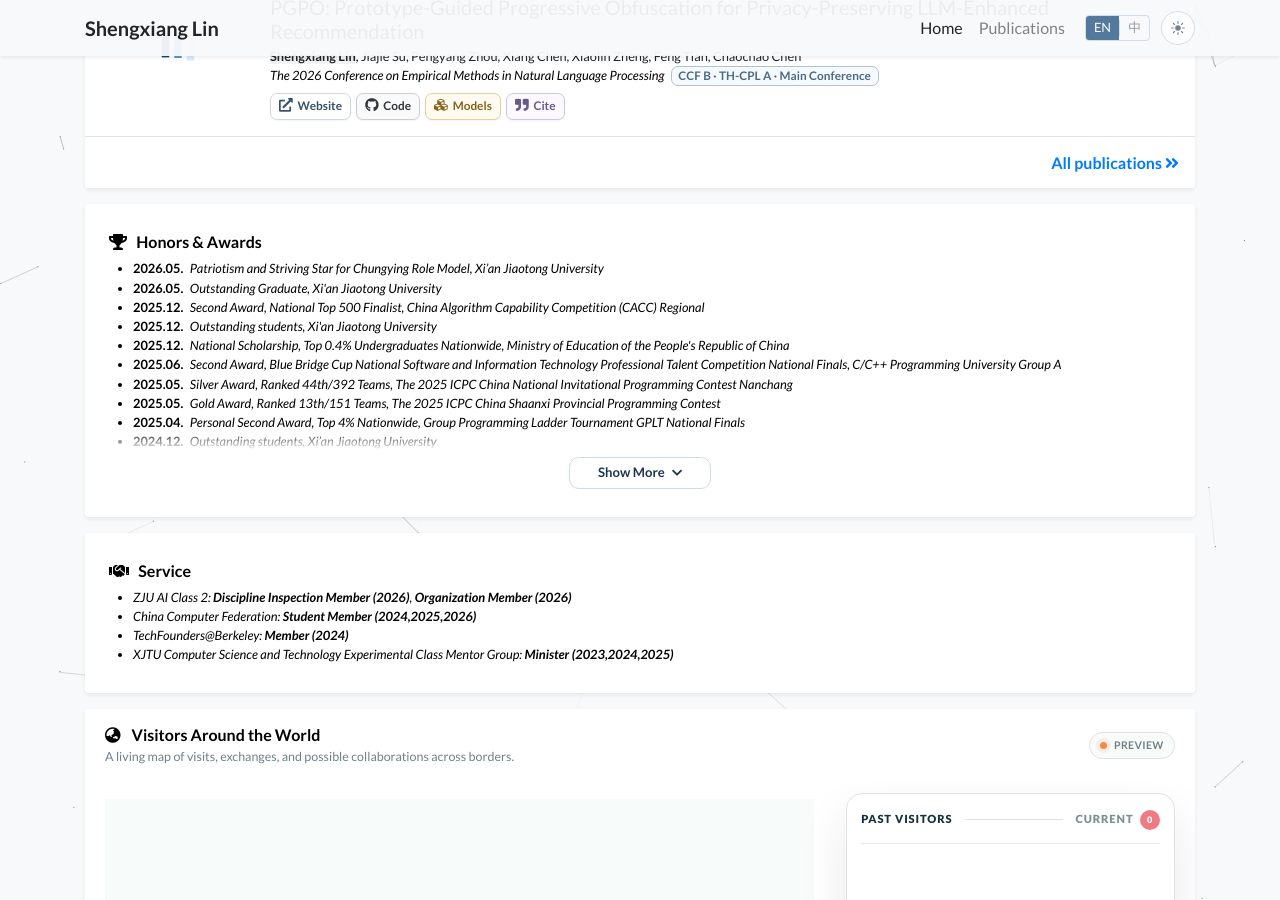
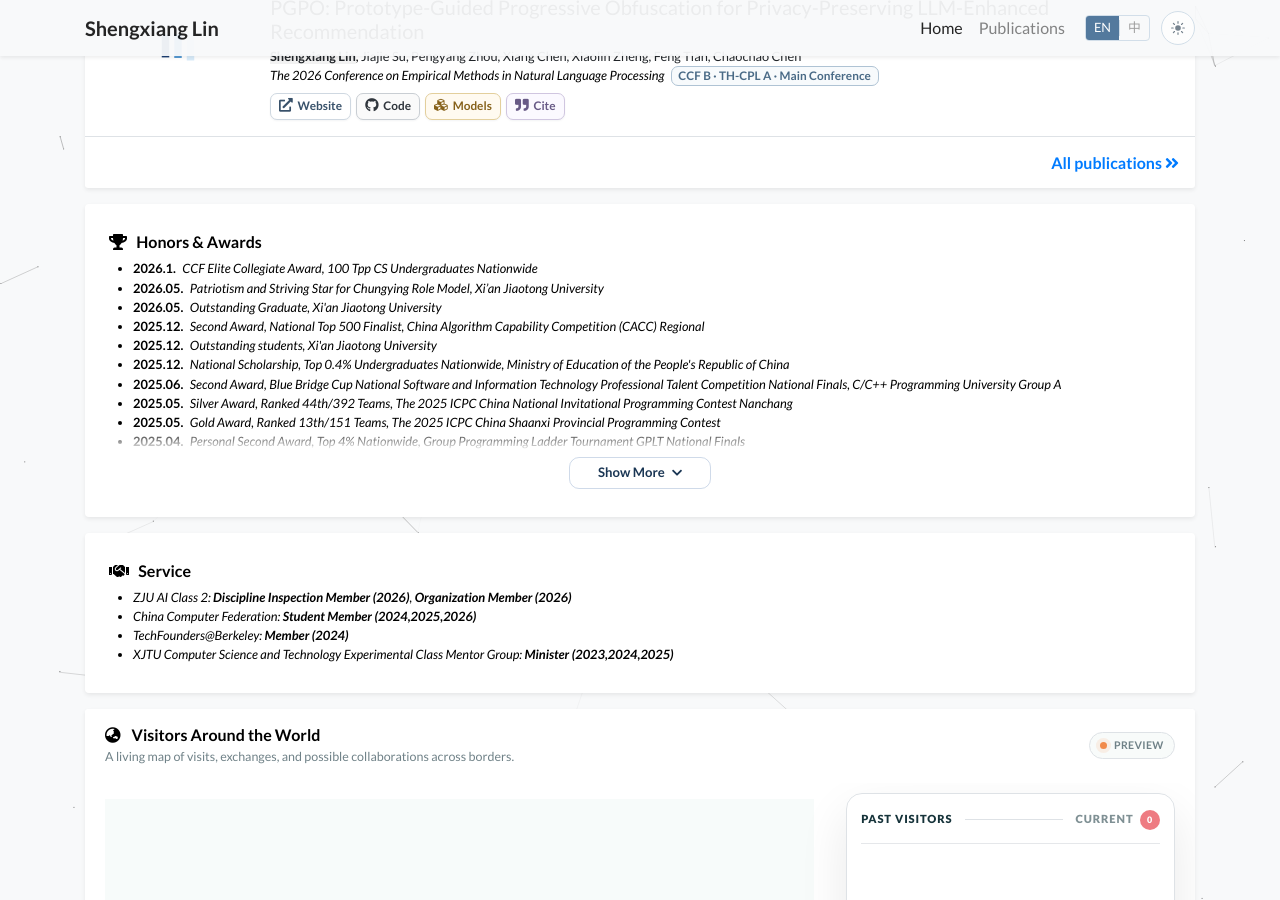
Before and after one commit to Shengxiang-Lin/Shengxiang-Lin.github.io, a Jekyll site: the page built from index.html, in a window 1280 px wide and 900 px high, scrolled down 1489 px. Built offline with Jekyll 4.4.1, drawn with Linux system fonts in a browser that asks for light colours; a style sheet for code colours, icons or effects is not loaded.

Commit message:
Update profile.yml

```diff
--- a/_data/profile.yml
+++ b/_data/profile.yml
@@ -130,6 +130,8 @@ service_zh:
   - name: "西安交通大学计学组：<strong>部长 (2023,2024,2025)</strong>"
 
 awards:
+- name: CCF Elite Collegiate Award, 100 Tpp CS Undergraduates Nationwide
+  date: 2026.10
 - name: Patriotism and Striving Star for Chungying Role Model, Xi’an Jiaotong University
   date: 2026.05
   url: "https://Shengxiang-Lin.github.io/assets/cv/Chungying%20Role%20Model.pdf"
@@ -186,6 +188,8 @@ awards:
   url: "https://Shengxiang-Lin.github.io/assets/cv/Silver%20Award%2C%20The%202022%20ICPC%20Asia%20Xi%E2%80%99an%20Regional%20Contest.pdf"
 
 awards_zh:
+- name: CCF优秀大学生（启航计划）奖
+  date: 2026.10
 - name: 西安交通大学"仲英榜样"爱国奋斗之星
   date: 2026.05
   url: "https://Shengxiang-Lin.github.io/assets/cv/Chungying%20Role%20Model.pdf"
```
